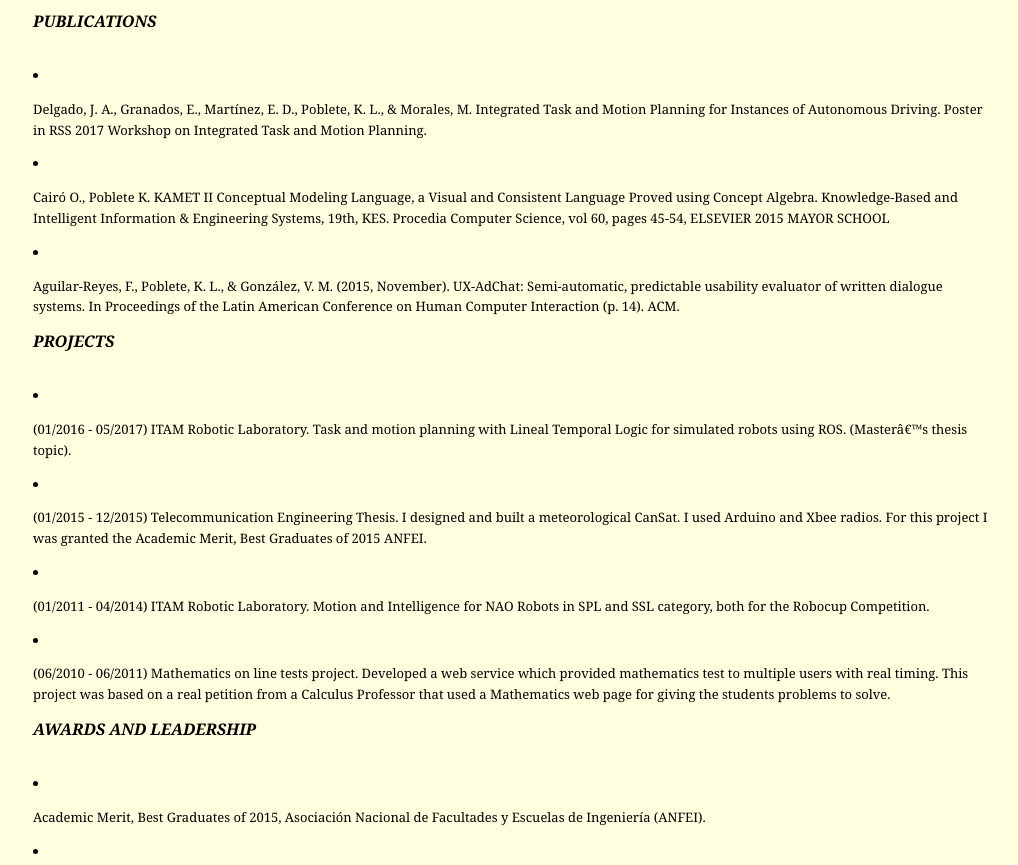
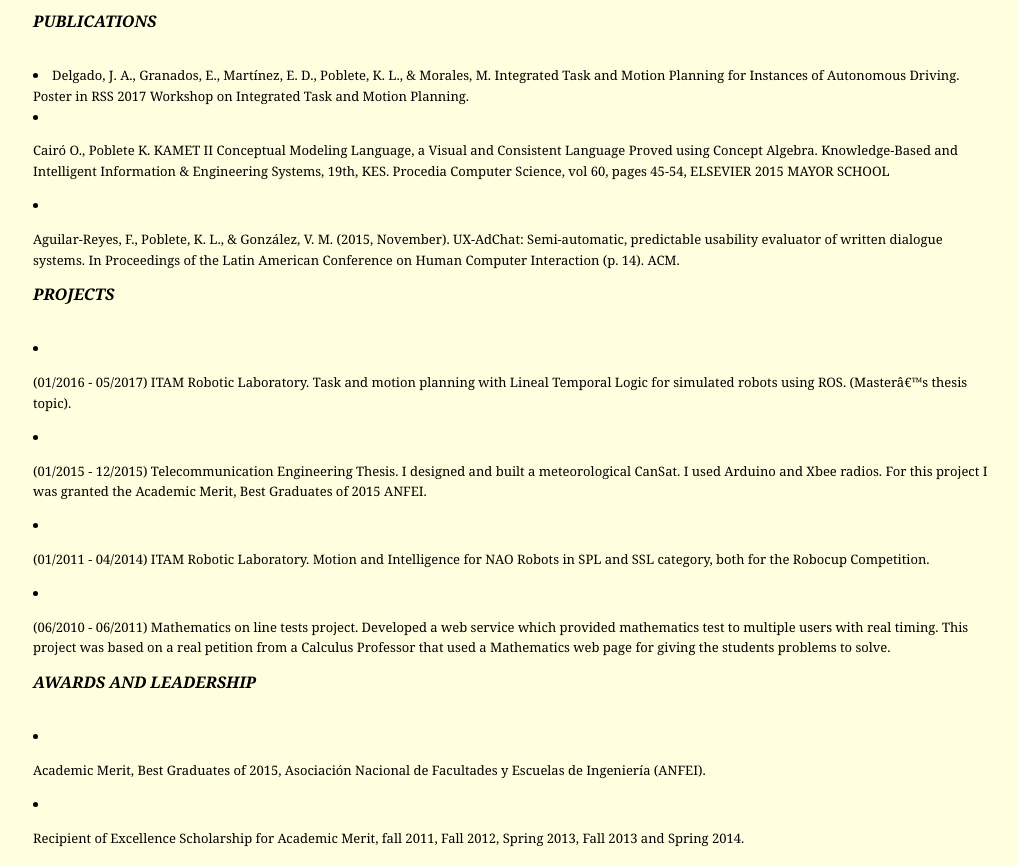
Before and after one commit to IMNOTAROBOT/IMNOTAROBOT.githhub.io, a plain HTML site: page resume.html in a window 1280 px wide. Shown: the part 1528-2393 px from the top of the page, without its empty margins (127-1145 px from the left). Drawn offline with Linux system fonts and the light colour scheme.

Commit message:
Bullet checking

```diff
--- a/resume.html
+++ b/resume.html
@@ -104,7 +104,7 @@
       </section>
       <section class="four_quarter">
         <h2 class="title">Publications</h2>
-        <li><p>Delgado, J. A., Granados, E., Mart&iacutenez, E. D., Poblete, K. L., & Morales, M. Integrated Task and Motion Planning for Instances of Autonomous Driving. Poster in RSS 2017 Workshop on Integrated Task and Motion Planning.</p></li>
+        <li>Delgado, J. A., Granados, E., Mart&iacutenez, E. D., Poblete, K. L., & Morales, M. Integrated Task and Motion Planning for Instances of Autonomous Driving. Poster in RSS 2017 Workshop on Integrated Task and Motion Planning.</li>
         <li><p>Cair&oacute O., Poblete K. KAMET II Conceptual Modeling Language, a Visual and Consistent Language Proved using Concept Algebra. Knowledge-Based and Intelligent Information & Engineering Systems, 19th, KES. Procedia Computer Science, vol 60, pages 45-54, ELSEVIER 2015 MAYOR SCHOOL</p></li>
         <li><p>Aguilar-Reyes, F., Poblete, K. L., & Gonz&aacutelez, V. M. (2015, November). UX-AdChat: Semi-automatic, predictable usability evaluator of written dialogue systems. In Proceedings of the Latin American Conference on Human Computer Interaction (p. 14). ACM.</p></li>
       </section>
```
